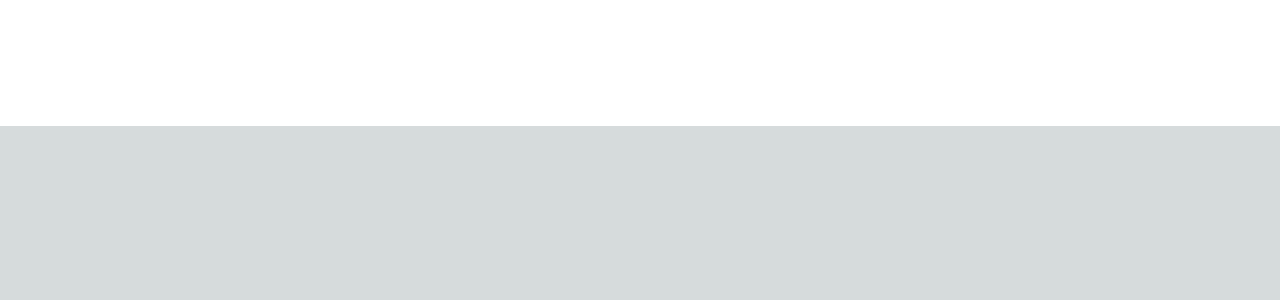
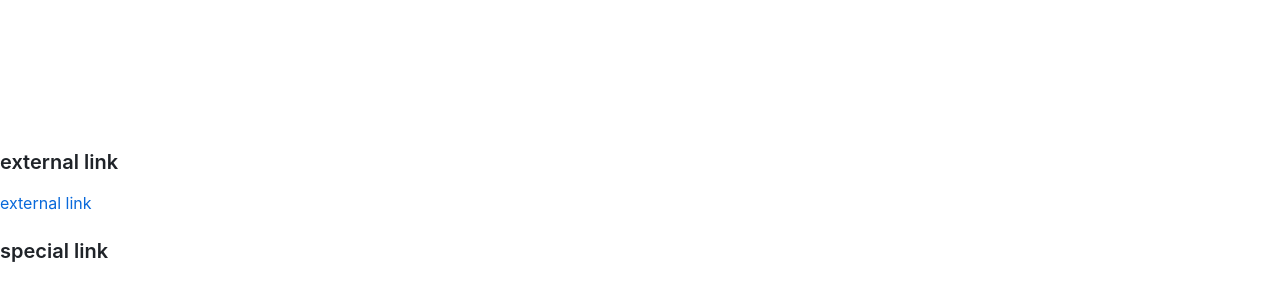
Before and after one commit to KazooTTT/markdown-iframe-preview, a Next.js app: page /demo in a window 1280 px wide. Shown: the part 1571-1871 px from the top of the page. Before the commit the page ends 1697 px from the top, so only its background shows below. Built offline with nearby package versions, Linux system fonts and the light colour scheme.

Commit message:
Add special link and external link support

```diff
--- /dev/null
+++ b/app/agent/special/page.tsx
@@ -0,0 +1,14 @@
+"use client";
+import React from "react";
+import "github-markdown-css/github-markdown.css"; // 引入 github-markdown-css
+
+const DemoPage = () => {
+  return (
+    <div>
+      <h1>this is a special link</h1>
+      <div>which should be render in a iframe</div>
+    </div>
+  );
+};
+
+export default DemoPage;
--- a/app/demo/page.tsx
+++ b/app/demo/page.tsx
@@ -54,6 +54,15 @@ sayHello();
 ### Iframe
 
 <iframe src="http://localhost:3000" width="100%" height="500"></iframe>
+
+
+### external link
+[external link](http://localhost:3000)
+
+
+### special link
+[special link](http://localhost:3000/agent/special)
+
 `;
 
   return (
@@ -81,6 +90,20 @@ sayHello();
               </code>
             );
           },
+          a(props) {
+            const { href, children } = props;
+            if (href && href.indexOf("/agent/special") != -1) {
+              return (
+                <iframe src={href} width="100%" height="500" allowFullScreen />
+              );
+            }
+            // 否则,渲染为普通的 <a> 链接
+            return (
+              <a href={href} target="_blank" rel="noopener noreferrer">
+                {children}
+              </a>
+            );
+          },
         }}
       >
         {markdownContent}
```
